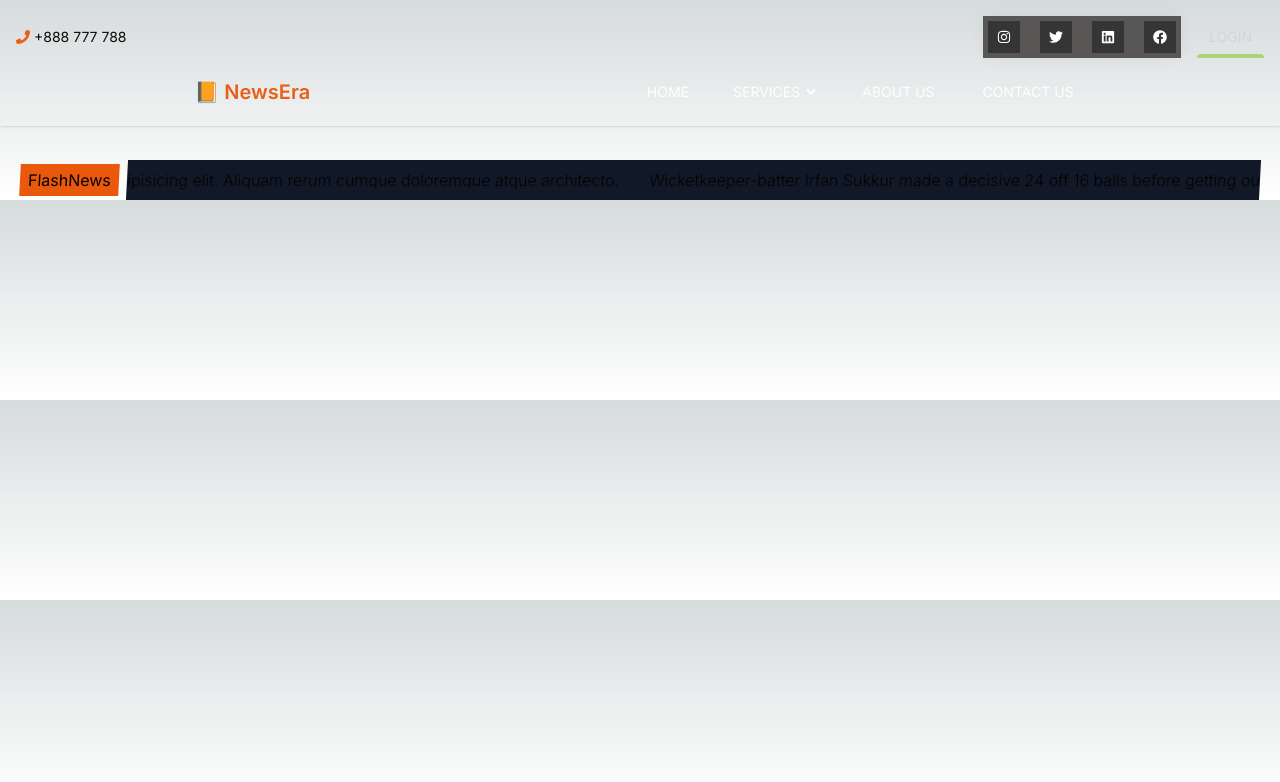
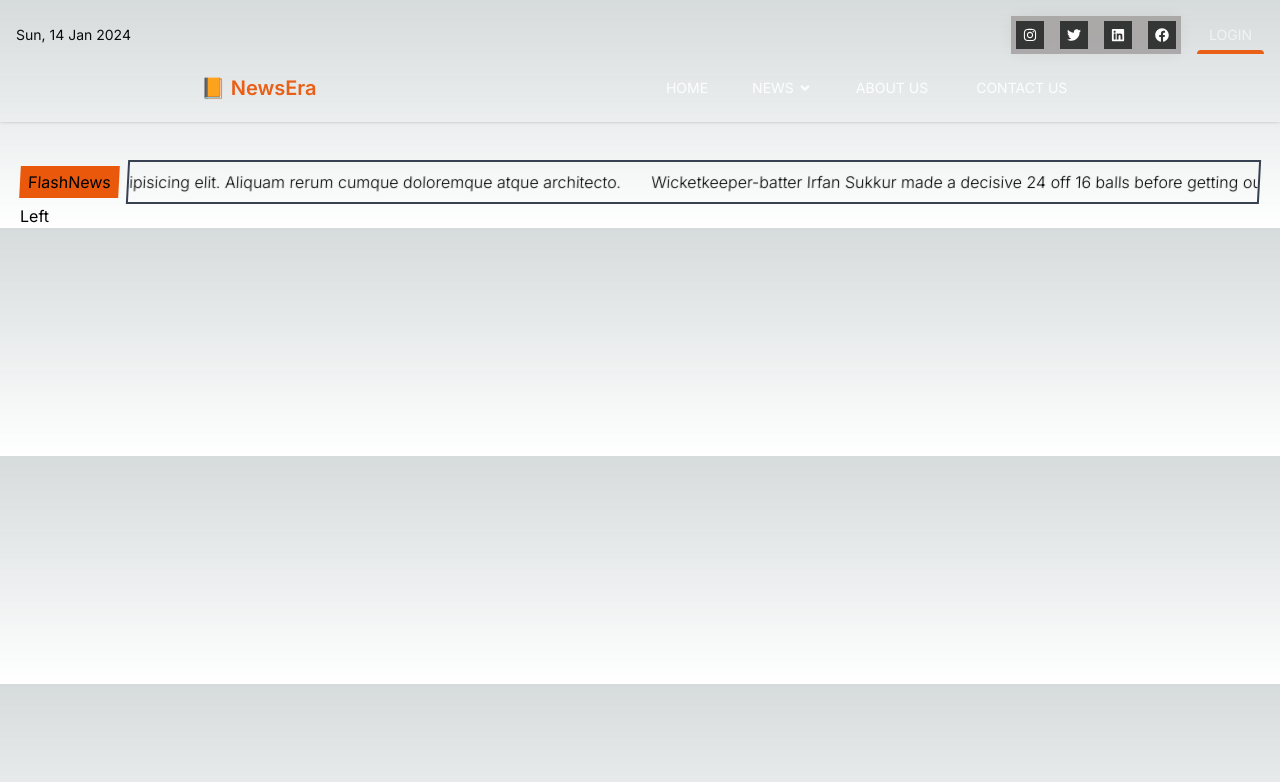
Before and after one commit to MehediAhsan/newsera, a Next.js app: page / in a window 1280 px wide. Shown: the top 782 px of the page. Built offline with nearby package versions, Linux system fonts and the light colour scheme.

Commit message:
added banner

```diff
--- a/app/globals.css
+++ b/app/globals.css
@@ -27,6 +27,7 @@ body {
 }
 
 
+/* framer motion */
 
 .progress {
   position: fixed;
@@ -80,19 +81,19 @@ body {
 .card {
   width: fit-content;
   height: fit-content;
-  background-color: rgb(82, 79, 79);
+  background-color: rgb(169, 166, 166);
   display: flex;
   align-items: center;
   justify-content: center;
   padding: 5px 5px;
-  gap: 20px;
+  gap: 16px;
   box-shadow: 0px 0px 20px rgba(0, 0, 0, 0.055);
 }
 
 /* for all social containers*/
 .socialContainer {
-  width: 32px;
-  height: 32px;
+  width: 28px;
+  height: 28px;
   background-color: rgb(44, 44, 44);
   display: flex;
   align-items: center;
--- a/app/page.js
+++ b/app/page.js
@@ -1,6 +1,8 @@
+import Banner from '@/components/home/Banner';
 import NewsScroll from './../components/NewsScroll';
 export default function Home() {
   return <main>
     <NewsScroll></NewsScroll>
+    <Banner></Banner>
   </main>;
 }
--- a/components/Header.jsx
+++ b/components/Header.jsx
@@ -2,10 +2,12 @@ import React from "react";
 import { FaFacebook, FaInstagram, FaLinkedin, FaPhone, FaTwitter, FaYoutube } from "react-icons/fa";
 
 const Header = () => {
+  const date = new Date();
   return (
     <div className="container mx-auto px-4 pt-4 flex justify-between">
       <span className="flex items-center gap-1">
-        <FaPhone className="text-primary"></FaPhone> +888 777 788
+        {/* <FaPhone className="text-primary"></FaPhone> +888 777 788 */}
+        {date.toUTCString().slice(0,16)}
       </span>
       <div className="flex gap-4">
         <div class="card">
@@ -14,7 +16,7 @@ const Header = () => {
           </a>
 
           <a href="#" class="socialContainer containerTwo">
-    <FaTwitter class="socialSvg twitterSvg"/>              </a>
+            <FaTwitter class="socialSvg twitterSvg" /></a>
 
           <a href="#" class="socialContainer containerThree">
             <FaLinkedin class="socialSvg"></FaLinkedin>
@@ -26,7 +28,7 @@ const Header = () => {
         </div>
 
 
-        <button class="smky-btn3 relative hover:text-[#778464] py-2 px-3 after:absolute after:h-1 after:hover:h-[200%] transition-all duration-500 hover:transition-all hover:duration-500 after:transition-all after:duration-500 after:hover:transition-all after:hover:duration-500 overflow-hidden z-20 after:z-[-20] after:bg-[#abd373] after:rounded-t-full after:w-full after:bottom-0 after:left-0 text-gray-300">LOGIN</button>
+        <button class="smky-btn3 relative hover:text-[#f5f5f4] py-2 px-3 after:absolute after:h-1 after:hover:h-[200%] transition-all duration-500 hover:transition-all hover:duration-500 after:transition-all after:duration-500 after:hover:transition-all after:hover:duration-500 overflow-hidden z-20 after:z-[-20] after:bg-primary after:rounded-t-full after:w-full after:bottom-0 after:left-0 text-gray-100">LOGIN</button>
       </div>
     </div>
   );
--- a/components/Navbar.jsx
+++ b/components/Navbar.jsx
@@ -2,35 +2,40 @@
 import Image from "next/image";
 import Link from "next/link";
 import { useEffect, useState } from "react";
-import {FaAngleUp, FaAngleDown} from 'react-icons/fa'
+import { FaAngleUp, FaAngleDown } from 'react-icons/fa'
 import Header from './Header';
 
 const Navbar = () => {
     const dropdownNavs = [
 
         {
-            title: "Light Weight Concrete",
-            path: "/light-weight-concrete",
+            title: "International",
+            path: "/international",
             icon: ''
         },
         {
-            title: "Constructions",
-            path: "/constructions",
+            title: "Sports",
+            path: "/sports",
             icon: ''
         },
         {
-            title: "Concrete Repair & Chemical Application",
-            path: "concrete-and-chemical",
+            title: "Entertainment",
+            path: "/entertainment",
             icon: ''
         },
         {
-            title: "Construction Chemical Supply",
-            path: "/construction-chemical-supply",
+            title: "Politics",
+            path: "/politics",
             icon: ''
         },
         {
-            title: "Rebar Coupler",
-            path: "/rebar-coupler",
+            title: "Education",
+            path: "/education",
+            icon: ''
+        },
+        {
+            title: "Health",
+            path: "/health",
             icon: ''
         },
 
@@ -43,7 +48,7 @@ const Navbar = () => {
     // Replace javascript:void(0) paths with your paths
     const navigation = [
         { title: "Home", path: "/", isDrapdown: false },
-        { title: "Services", path: "javascript:void(0)", isDrapdown: true, navs: dropdownNavs },
+        { title: "News", path: "javascript:void(0)", isDrapdown: true, navs: dropdownNavs },
         { title: "About Us", path: "/about", isDrapdown: false },
         { title: "Contact Us", path: "/contact", isDrapdown: false }
     ]
@@ -106,14 +111,14 @@ const Navbar = () => {
                                                             }
                                                         </button>
                                                     ) : (
-                                                    <Link href={item.path} className="block text-sm p-3 hover:text-green-600 rounded">
+                                                        <Link href={item.path} className="block text-sm p-3 hover:text-primary rounded">
                                                             {item.title}
                                                         </Link>
                                                     )
                                                 }
                                                 {
                                                     item.isDrapdown && drapdownState.idx == idx && drapdownState.isActive ? (
-                                                    <div className="mt-6 top-[68px] z-50 md:right-20 lg:right-20 md:absolute  md:border-x md:border-primary md:shadow-md md:mt-0 w-auto md:w-[450px] lg:w-[600px] ">
+                                                        <div className="mt-6 top-[120px] z-50 md:right-20 lg:right-20 md:absolute  md:border-x md:border-primary md:shadow-md md:mt-0 w-auto md:w-[450px] lg:w-[600px] bg-black">
                                                             <ul className='max-w-screen-xl grid items-center gap-6 md:px-8 md:grid-cols-1 lg:grid-cols-2'>
                                                                 {dropdownNavs.map((navItem, idx) => (
                                                                     <Link key={idx} href={navItem.path} onclick={() => setDrapdownState({ isActive: false, idx: null })}>
@@ -131,18 +136,6 @@ const Navbar = () => {
                                         )
                                     })
                                 }
-                            {/* <div className='flex-1 items-center justify-end gap-x-6 space-y-3 md:flex md:space-y-0'>
-                                <li>
-                                    <a href="javascript:void(0)" className="block py-3 text-center text-gray-700 hover:text-green-600 border rounded-lg md:border-none">
-                                        Log in
-                                    </a>
-                                </li>
-                                <li>
-                                    <a href="javascript:void(0)" className="block py-3 px-4 font-medium text-center text-white bg-indigo-600 hover:bg-indigo-500 active:bg-indigo-700 active:shadow-none rounded-lg shadow md:inline">
-                                        Sign in
-                                    </a>
-                                </li>
-                            </div> */}
                             </ul>
                         </div>
                     </div>
--- a/components/NewsScroll.jsx
+++ b/components/NewsScroll.jsx
@@ -36,7 +36,7 @@ function ParallaxText({ children, baseVelocity = 100 }) {
   return (
     <div className="flex items-center gap-2">
       <span className="bg-primary px-2 py-1 -skew-x-3">FlashNews</span>
-        <div className="parallax -skew-x-3 bg-gray-900 p-2">
+      <div className="parallax -skew-x-3 border-2 border-gray-700 p-2">
         <motion.div className="scroller" style={{ x }}>
           <span>{children} </span>
           <span>{children} </span>
--- a/components/home/Banner.jsx
+++ b/components/home/Banner.jsx
@@ -0,0 +1,12 @@
+import React from 'react';
+import BannerLeft from './BannerLeft'
+
+const Banner = () => {
+    return (
+        <div>
+            <BannerLeft/>
+        </div>
+    );
+};
+
+export default Banner;
--- /dev/null
+++ b/components/home/BannerLeft.jsx
@@ -0,0 +1,11 @@
+import React from 'react';
+
+const BannerLeft = () => {
+    return (
+        <div>
+            Left
+        </div>
+    );
+};
+
+export default BannerLeft;
```
Lines whose indentation alone changed are shown as unchanged.
